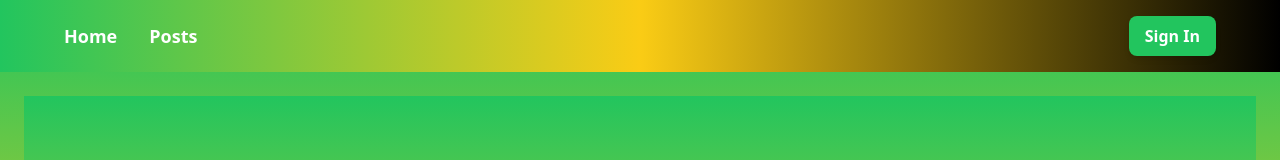
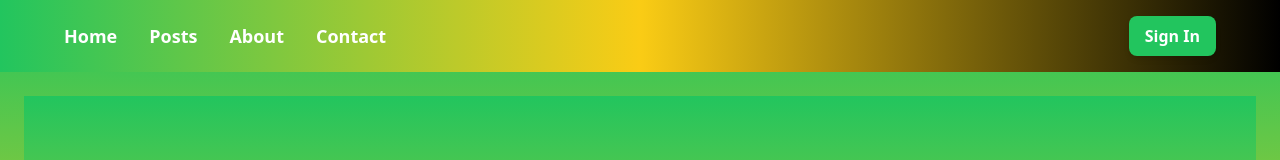
Before and after one commit to Nicholas-Fearon/guestbook, a Next.js app: page / in a window 1280 px wide. Shown: the top 160 px of the page. Built offline with nearby package versions, Linux system fonts and the light colour scheme; no server answers.

Commit message:
About page implemented and tailwind used

```diff
--- /dev/null
+++ b/src/app/about/page.jsx
@@ -0,0 +1,30 @@
+export default function About() {
+    return (
+      <div className="min-h-screen bg-gradient-to-b from-green-500 via-yellow-400 to-black flex flex-col items-center p-6">
+        <div className="w-full max-w-4xl bg-white bg-opacity-90 p-8 rounded-lg shadow-lg">
+          <h1 className="text-4xl font-extrabold text-black font-serif mb-6 text-center">
+            About Guestbook
+          </h1>
+          <div className="space-y-6 text-gray-800 leading-relaxed">
+            <p>
+              Welcome to Guestbook, a polished version of my original "wedding
+              guestbook" app that I created during my Software Development
+              Bootcamp. The idea behind this app is to allow happy newlyweds to
+              have a place for their guests to post a special message for them.
+            </p>
+            <p>
+              Redoing this app after my bootcamp helped me better understand key
+              concepts of server-side rendering and client-side rendering. This is
+              also my first fully functioning CRUD app. This polished app
+              represents my growth and improvement of my technical knowledge.
+            </p>
+            <p>
+              Looking ahead, I plan to improve the app by implementing replies to
+              posts by other users. Also, new posts will appear at the top of the
+              posts page.
+            </p>
+          </div>
+        </div>
+      </div>
+    );
+  }
--- a/src/app/components/Nav.jsx
+++ b/src/app/components/Nav.jsx
@@ -18,6 +18,18 @@ export default function Nav() {
             className="text-white font-semibold text-lg hover:text-yellow-300 transition duration-300"
           >
             Posts
+          </Link>
+          <Link
+            href="/about"
+            className="text-white font-semibold text-lg hover:text-yellow-300 transition duration-300"
+          >
+            About
+          </Link>
+          <Link
+            href="/contact"
+            className="text-white font-semibold text-lg hover:text-yellow-300 transition duration-300"
+          >
+            Contact
           </Link>
         </div>
 
```
